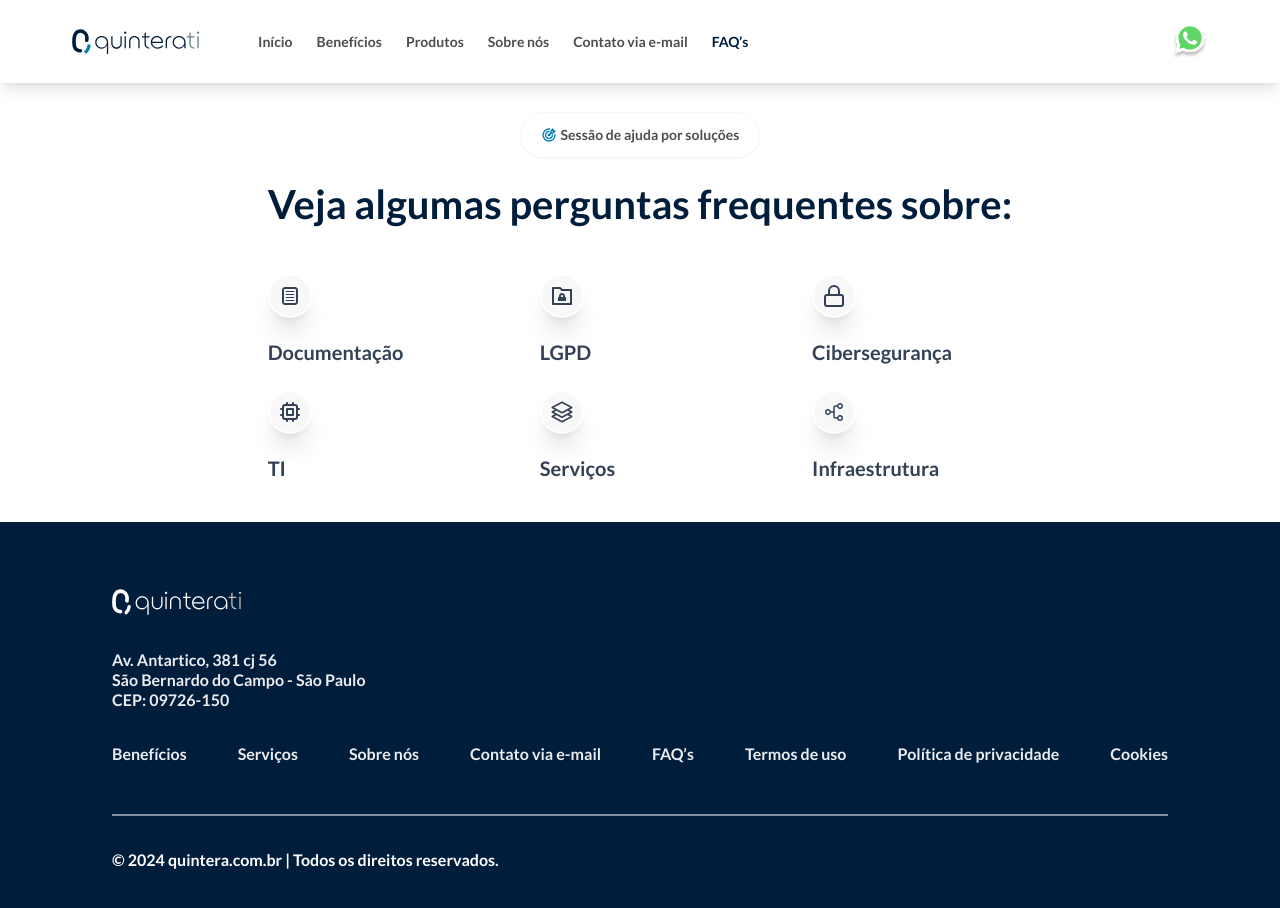
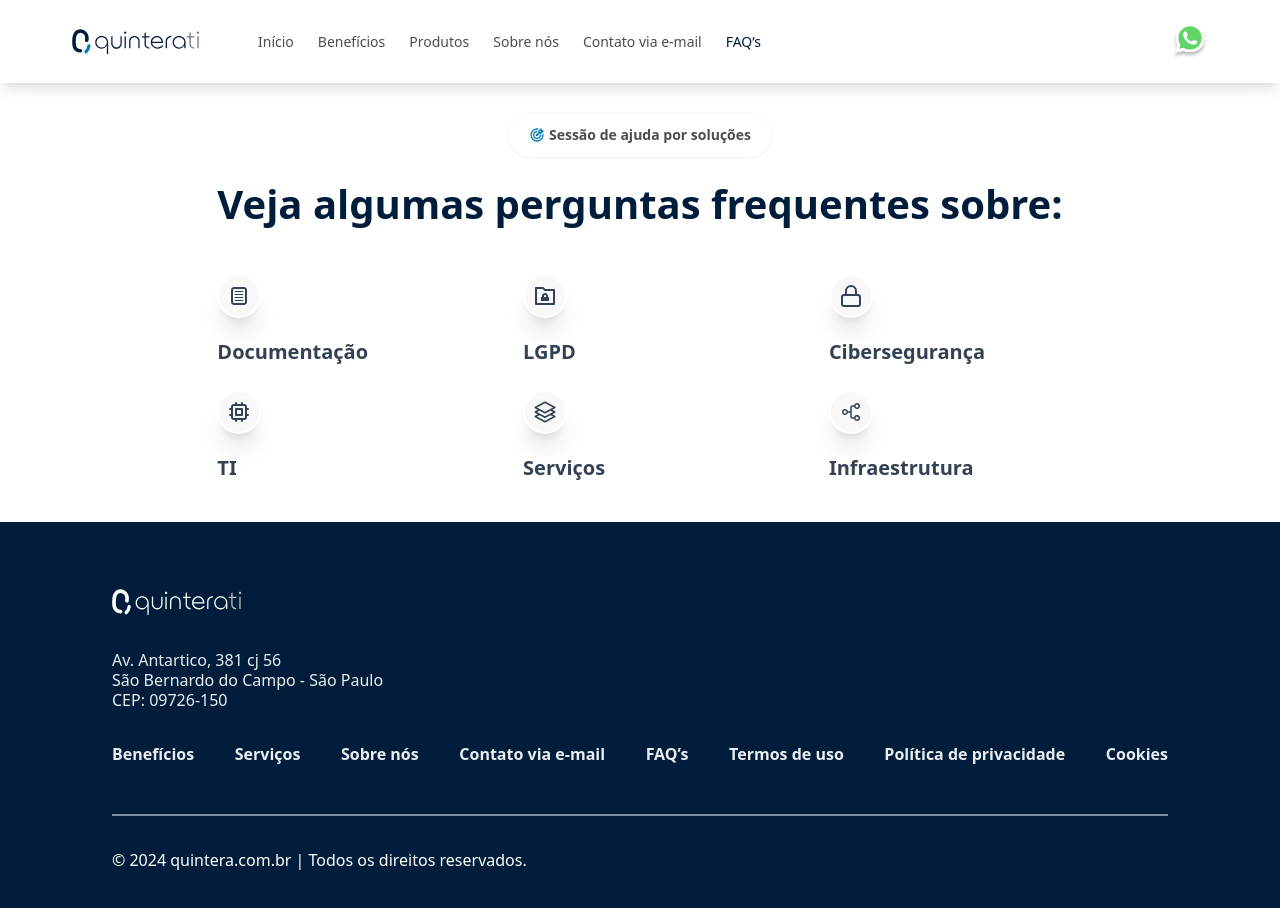
Before and after one commit to fernandoesposito/quinterati-web, a Next.js app: page /faqs in a window 1280 px wide. Shown: the top 908 px of the page. Built offline with nearby package versions, Linux system fonts and the light colour scheme.

Commit message:
add: fonts as variables

```diff
--- a/src/app/layout.tsx
+++ b/src/app/layout.tsx
@@ -1,7 +1,7 @@
 "use client"
 
 // import type { Metadata } from "next";
-import { Roboto, Poppins, Lato } from "next/font/google";
+import { Roboto, Poppins, Lato, Inter } from "next/font/google";
 import "./globals.css";
 import { Navbar } from "@/components/navbar";
 import { Footer } from "@/components/footer";
@@ -9,9 +9,27 @@ import { Splash } from "@/components/splash";
 import { useEffect, useState } from "react";
 import { usePathname } from "next/navigation";
 
-const roboto = Roboto({ subsets: ["latin"], weight: ["300", "400", "500", "700"]});
-const poppins = Poppins({ subsets: ["latin"], weight: ["300", "400", "500", "700"]});
-const lato = Lato({ weight: ["700"], subsets: ["latin"]})
+const roboto = Roboto({
+  subsets: ["latin"],
+  variable: "--font-roboto",
+  weight: ["300", "400", "500", "700"]},
+);
+const poppins = Poppins({
+  subsets: ["latin"],
+  weight: ["300", "400", "500", "700"],
+  variable: "--font-poppins"
+});
+const lato = Lato({
+  weight: ["700"],
+  subsets: ["latin"],
+  variable: "--font-lato"
+});
+const inter = Inter({
+  subsets: ["latin"],
+  variable: "--font-inter"
+})
+
+
 
 // export const metadata: Metadata = {
 //   title: "Quinterati",
@@ -39,7 +57,7 @@ export default function RootLayout({
           href="./icon.svg"
         />
       </head>
-      <body className={`${roboto.className} ${poppins.className} ${lato.className}`}>
+      <body className={`${roboto.variable} ${poppins.variable} ${lato.variable} ${inter.variable} overflow-x-hidden`}>
       { isHome && isLoading ?
         <Splash isLoading={isLoading} setIsLoading={setIsLoading}/> :
         <>
--- a/tailwind.config.ts
+++ b/tailwind.config.ts
@@ -12,6 +12,12 @@ const config: Config = {
         "gradient-radial": "radial-gradient(var(--tw-gradient-stops))",
         "gradient-conic":
           "conic-gradient(from 180deg at 50% 50%, var(--tw-gradient-stops))",
+      },
+      fontFamily: {
+        roboto: ["var(--font-roboto)"],
+        lato: ["var(--font-lato)"],
+        poppins: ["var(--font-poppins)"],
+        inter: ["var(--font-inter)"],
       },
       colors: {
         main: "#F9F8F8",
```
Also changed, not shown: public/mobile_bg.svg (added).
